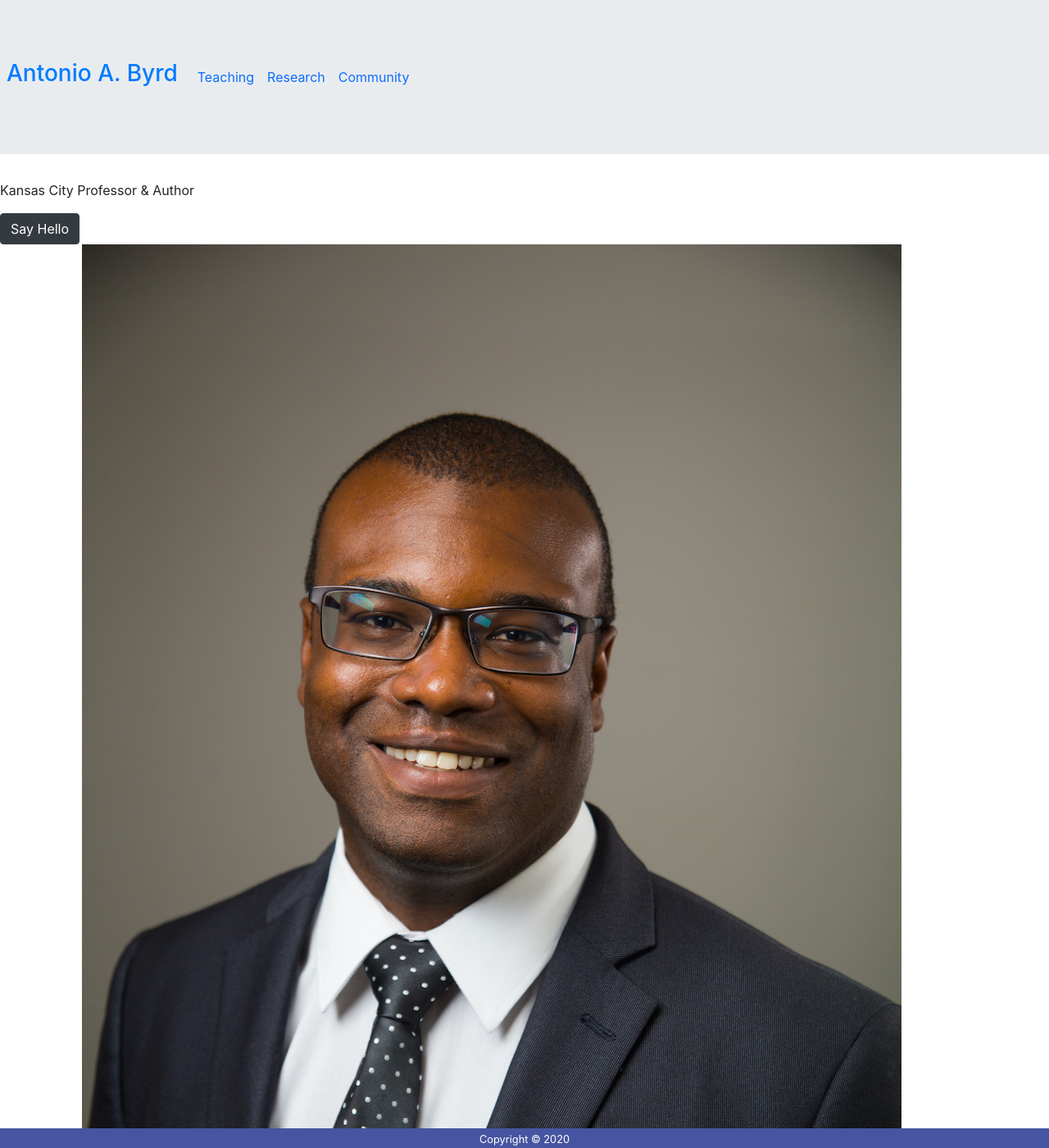
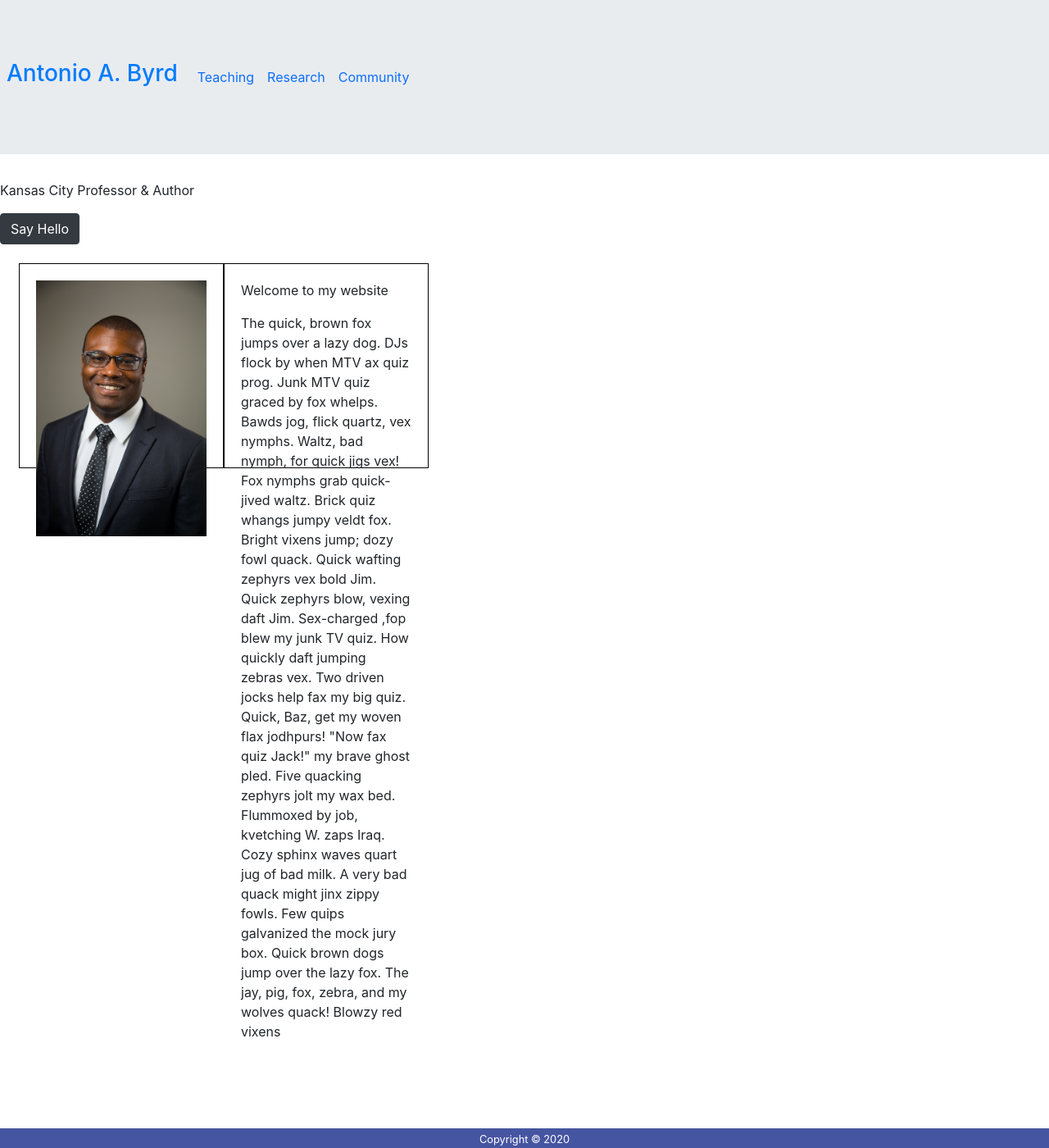
Before and after one commit to abyrd15/abyrd15.github.io, a Jekyll site: the page built from index.markdown, in a window 1280 px wide and 1400 px high. Shown: the whole window at 82% size. Built offline with Jekyll 4.4.1, drawn with Linux system fonts in a browser that asks for light colours; nearby versions of some CDN libraries; some of the changed text lies outside the part shown.

Commit message:
float-child added

```diff
--- a/_includes/home/section_welcome.html
+++ b/_includes/home/section_welcome.html
@@ -1,14 +1,14 @@
 <main>
     <section>
-        <div class="container">
+        <div class="float-container">
 
-            <div class="container">
+            <div class="float-child">
                 <img src="assets/css/images/Antonio Byrd Portrait-014-2807.jpg" class="img-fluid" alt="Image of Black man in suit">
             </div>
 
-            <div class="container">
+            <div class="float-child">
                 <p>Welcome to my website</p>
-                <p>The quick, brown fox jumps over a lazy dog. DJs flock by when MTV ax quiz prog. Junk MTV quiz graced by fox whelps. Bawds jog, flick quartz, vex nymphs. Waltz, bad nymph, for quick jigs vex! Fox nymphs grab quick-jived waltz. Brick quiz whangs jumpy veldt fox. Bright vixens jump; dozy fowl quack. Quick wafting zephyrs vex bold Jim. Quick zephyrs blow, vexing daft Jim. Sex-charged fop blew my junk TV quiz. How quickly daft jumping zebras vex. Two driven jocks help fax my big quiz. Quick, Baz, get my woven flax jodhpurs! "Now fax quiz Jack!" my brave ghost pled. Five quacking zephyrs jolt my wax bed. Flummoxed by job, kvetching W. zaps Iraq. Cozy sphinx waves quart jug of bad milk. A very bad quack might jinx zippy fowls. Few quips galvanized the mock jury box. Quick brown dogs jump over the lazy fox. The jay, pig, fox, zebra, and my wolves quack! Blowzy red vixens</p>
+                <p>The quick, brown fox jumps over a lazy dog. DJs flock by when MTV ax quiz prog. Junk MTV quiz graced by fox whelps. Bawds jog, flick quartz, vex nymphs. Waltz, bad nymph, for quick jigs vex! Fox nymphs grab quick-jived waltz. Brick quiz whangs jumpy veldt fox. Bright vixens jump; dozy fowl quack. Quick wafting zephyrs vex bold Jim. Quick zephyrs blow, vexing daft Jim. Sex-charged ,fop blew my junk TV quiz. How quickly daft jumping zebras vex. Two driven jocks help fax my big quiz. Quick, Baz, get my woven flax jodhpurs! "Now fax quiz Jack!" my brave ghost pled. Five quacking zephyrs jolt my wax bed. Flummoxed by job, kvetching W. zaps Iraq. Cozy sphinx waves quart jug of bad milk. A very bad quack might jinx zippy fowls. Few quips galvanized the mock jury box. Quick brown dogs jump over the lazy fox. The jay, pig, fox, zebra, and my wolves quack! Blowzy red vixens</p>
             </div>
         </div>
     </section>
```
